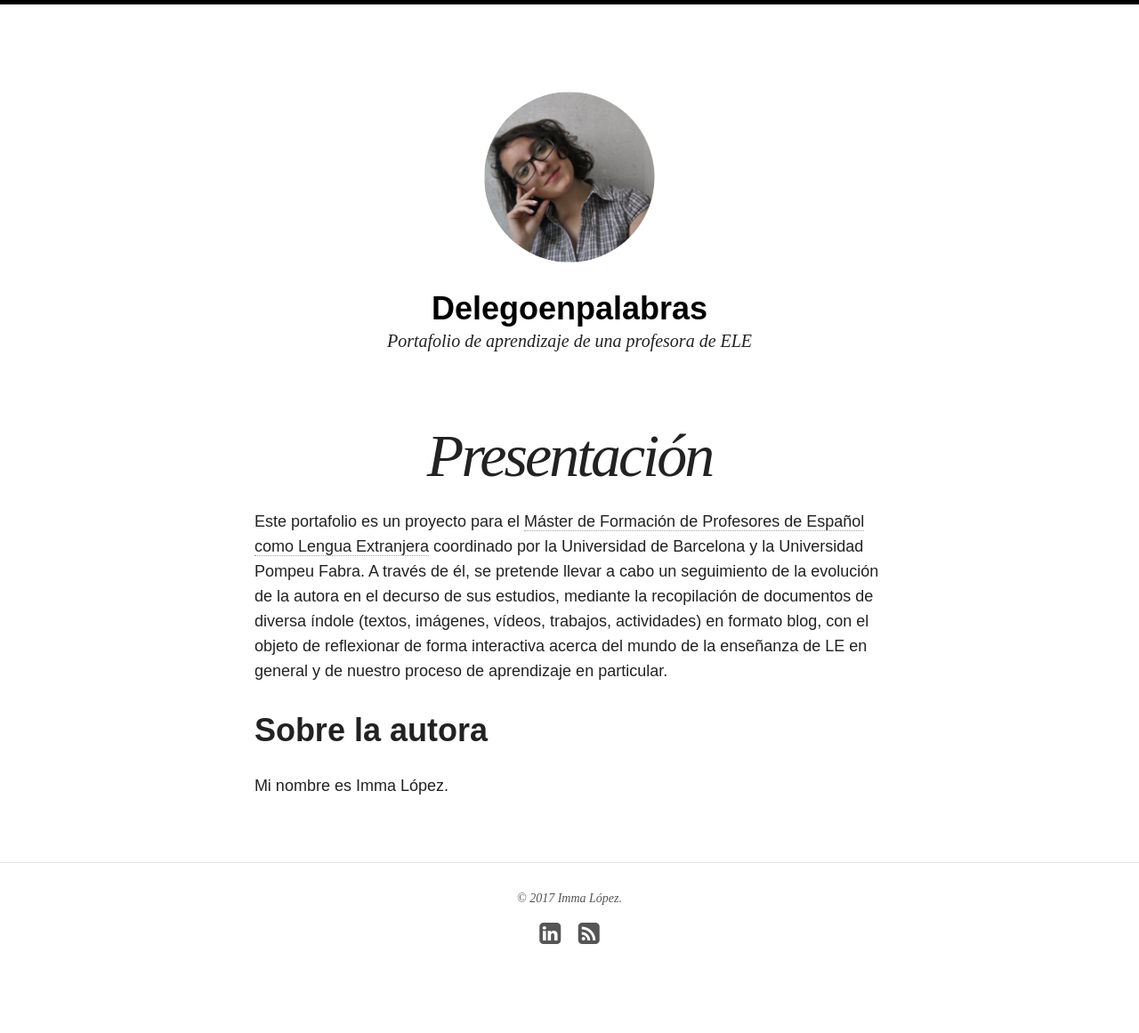
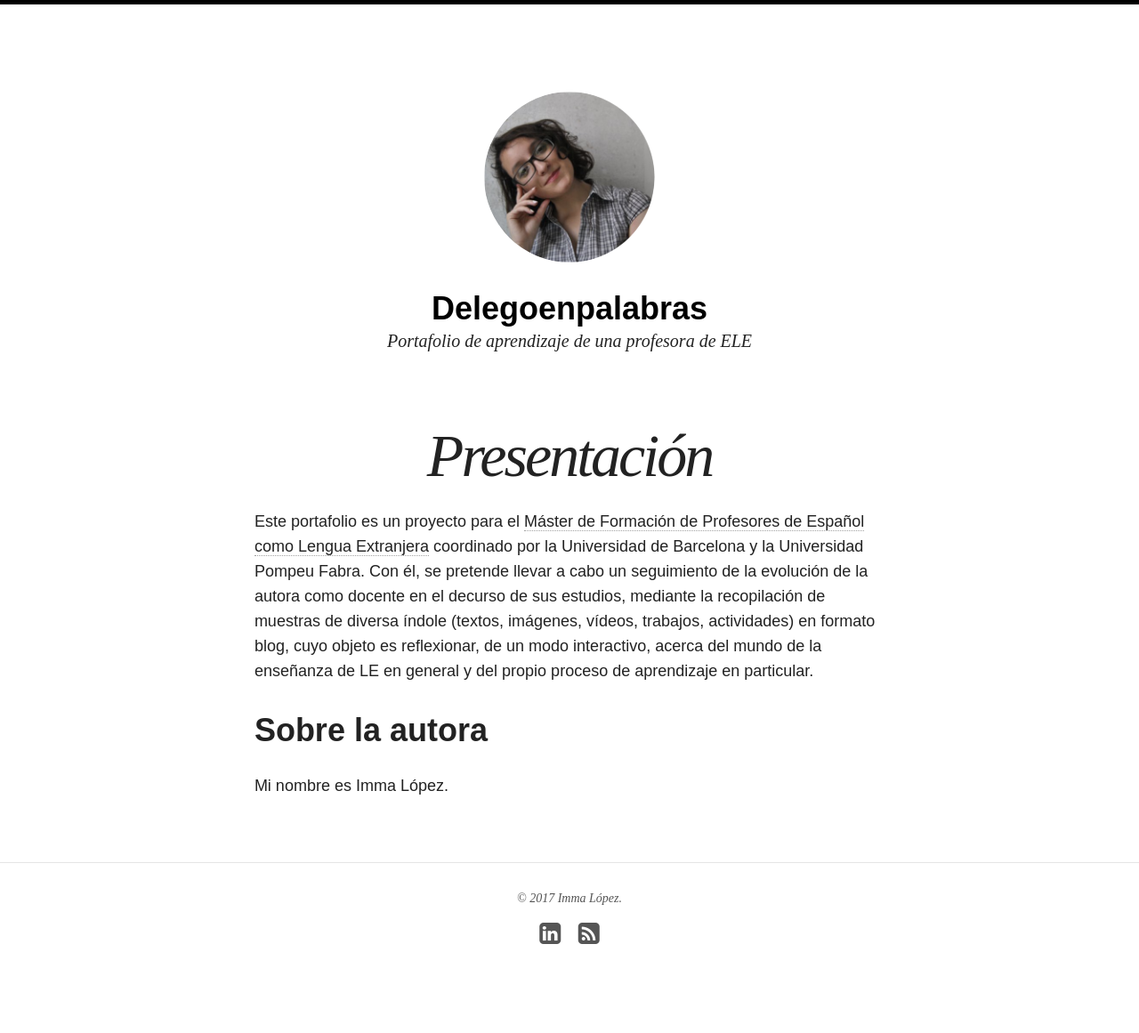
Before and after one commit to immalopez/immalopez.github.io, a Jekyll site: the page built from about/index.md, in a window 1280 px wide. Shown: the whole page at 89% size. Built offline with Jekyll 4.4.1, drawn with Linux system fonts in a browser that asks for light colours; nearby versions of some CDN libraries.

Commit message:
Update index.md

```diff
--- a/about/index.md
+++ b/about/index.md
@@ -9,7 +9,7 @@ modified: 2014-08-08T19:44:38.564948-04:00
 #  creditlink: http://wegraphics.net/downloads/free-ultimate-blurred-background-pack/
 ---
 
-Este portafolio es un proyecto para el [Máster de Formación de Profesores de Español como Lengua Extranjera](https://www.ub.edu/portal/web/educacion/masteres-universitarios/-/ensenyament/detallEnsenyament/1060507) coordinado por la Universidad de Barcelona y la Universidad Pompeu Fabra. A través de él, se pretende llevar a cabo un seguimiento de la evolución de la autora en el decurso de sus estudios, mediante la recopilación de documentos de diversa índole (textos, imágenes, vídeos, trabajos, actividades) en formato blog, con el objeto de reflexionar de forma interactiva acerca del mundo de la enseñanza de LE en general y de nuestro proceso de aprendizaje en particular.
+Este portafolio es un proyecto para el [Máster de Formación de Profesores de Español como Lengua Extranjera](https://www.ub.edu/portal/web/educacion/masteres-universitarios/-/ensenyament/detallEnsenyament/1060507) coordinado por la Universidad de Barcelona y la Universidad Pompeu Fabra. Con él, se pretende llevar a cabo un seguimiento de la evolución de la autora como docente en el decurso de sus estudios, mediante la recopilación de muestras de diversa índole (textos, imágenes, vídeos, trabajos, actividades) en formato blog, cuyo objeto es reflexionar, de un modo interactivo, acerca del mundo de la enseñanza de LE en general y del propio proceso de aprendizaje en particular.
 
 # Sobre la autora
 
```
